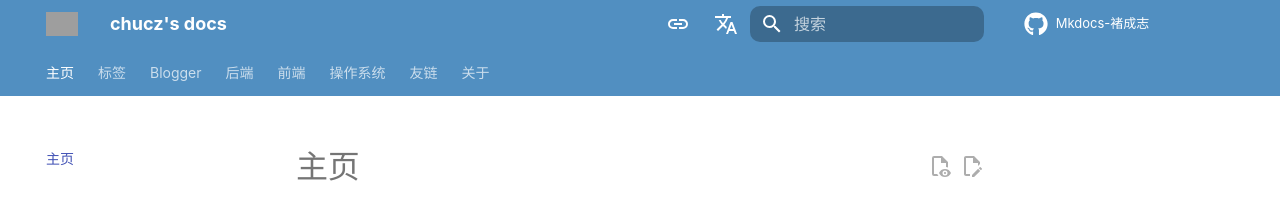
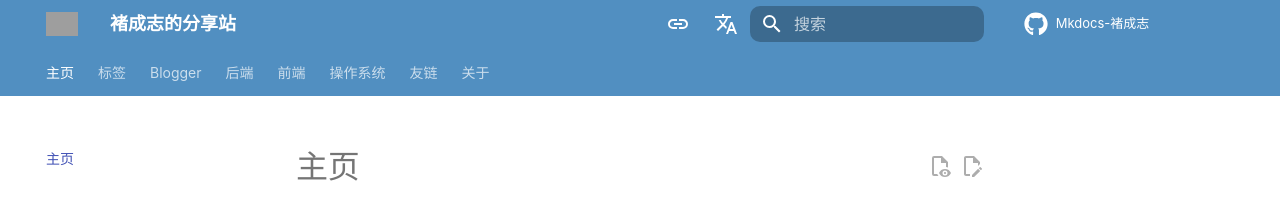
Before and after one commit to initchu/my-mkdocs, an MkDocs documentation site: the page built from docs/index.md, in a window 1280 px wide. Shown: the top 204 px of the page. Built offline with MkDocs 1.6.1 and Material for MkDocs 9.7.7, drawn with Linux system fonts in a browser that asks for light colours; nearby versions of some CDN libraries; comment, search, counter and statistics services are not loaded; a style sheet for code colours, icons or effects is not loaded; grey boxes are pictures that could not be loaded.

Commit message:
update  commit

```diff
--- a/mkdocs.yml
+++ b/mkdocs.yml
@@ -1,5 +1,5 @@
 #[Info]
-site_name: chucz's docs #your site name 显示在左上角
+site_name: 褚成志的分享站 #your site name 显示在左上角
 site_url: https://doc.chucz.asia
 site_author: 褚成志 # your name
 #[UI]
```
